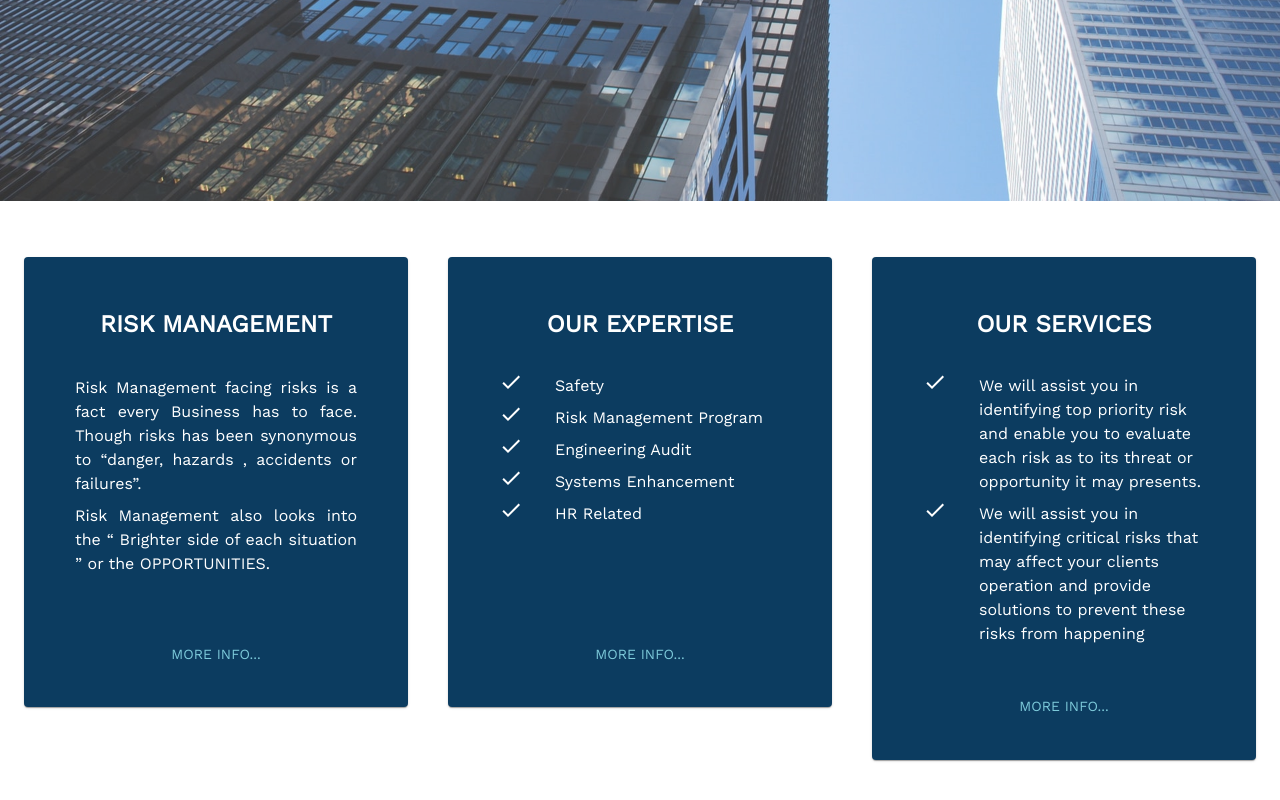
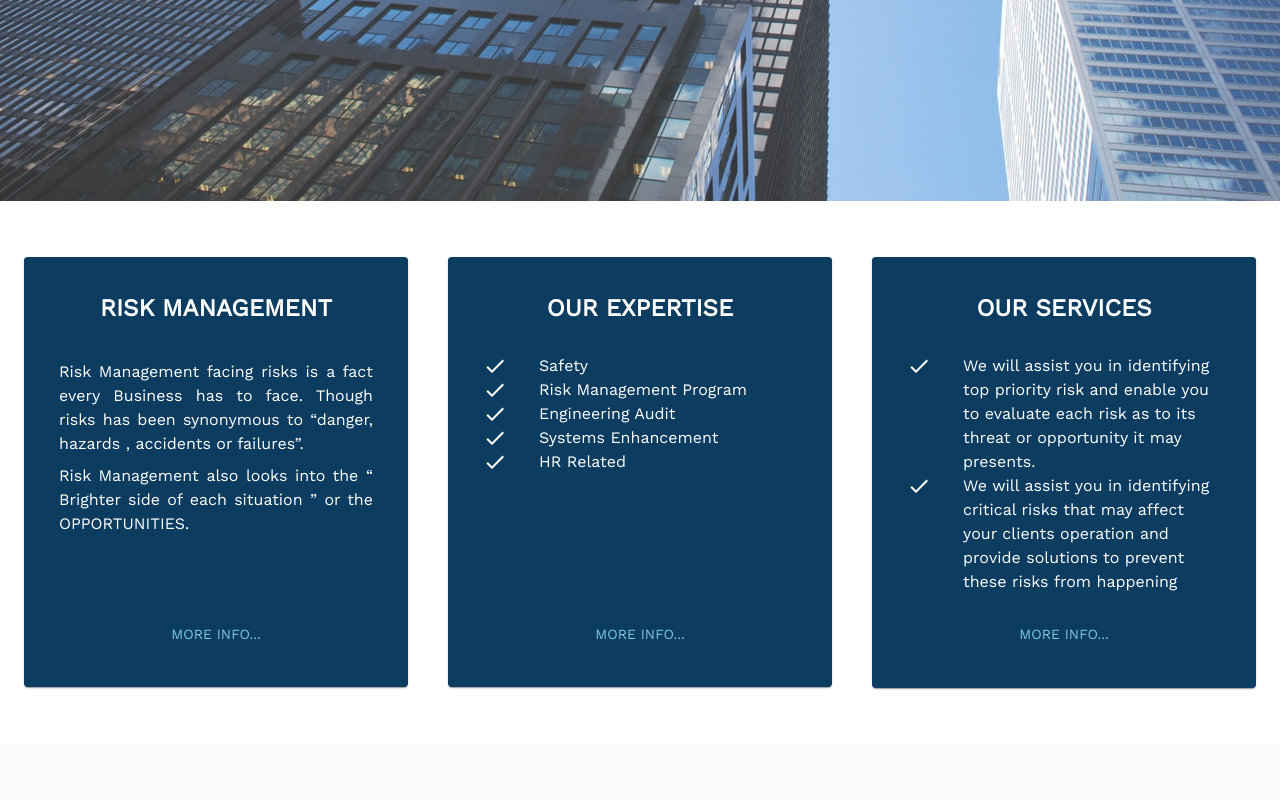
Before and after one commit to Haidoe/asterisk-co, a React (Create React App) app: page / in a window 1280 px wide. Shown: the part 655-1455 px from the top of the page. After the commit the page ends 1399 px from the top, so only its background shows below. Built offline with nearby package versions, Linux system fonts and the light colour scheme.

Commit message:
Summary Updates

```diff
--- a/src/components/Summary/Expertise.js
+++ b/src/components/Summary/Expertise.js
@@ -26,7 +26,7 @@ const Expertise = () => {
             <ListItemIcon className={classes.checkIcon}>
               <CheckIcon />
             </ListItemIcon>
-            <ListItemText primary={item} />
+            <ListItemText primary={item} className={classes.itemText} />
           </ListItem>
         ))}
       </List>
--- a/src/components/Summary/Layout.js
+++ b/src/components/Summary/Layout.js
@@ -22,7 +22,7 @@ const Layout = ({ title, onClick, children }) => {
     <Grow in={visible} timeout={1500}>
       <Grid item xs={12} lg={4}>
         <Card className={classes.card}>
-          <CardContent className={classes.content}>
+          <CardContent classes={{ root: classes.content }}>
             <Typography variant="h5" className={classes.typo}>
               {title}
             </Typography>
--- a/src/components/Summary/Services.js
+++ b/src/components/Summary/Services.js
@@ -23,7 +23,7 @@ const Services = () => {
             <ListItemIcon className={classes.checkIcon}>
               <CheckIcon />
             </ListItemIcon>
-            <ListItemText primary={item} />
+            <ListItemText primary={item} className={classes.itemText} />
           </ListItem>
         ))}
       </List>
--- a/src/components/Summary/styles.js
+++ b/src/components/Summary/styles.js
@@ -7,7 +7,7 @@ const useStyles = makeStyles(theme => ({
     background: "#FFF"
   },
   content: {
-    padding: 0
+    padding: "0 !important"
   },
   card: {
     backgroundColor: theme.palette.primary.main,
@@ -18,7 +18,7 @@ const useStyles = makeStyles(theme => ({
     flexDirection: "column",
     justifyContent: "space-between",
     [theme.breakpoints.up("lg")]: {
-      minHeight: 450
+      minHeight: 430
     }
   },
   typo: {
@@ -42,6 +42,9 @@ const useStyles = makeStyles(theme => ({
   expertiseItem: {
     padding: 0,
     alignItems: "start"
+  },
+  itemText: {
+    margin: "0 !important"
   }
 }));
 
```
